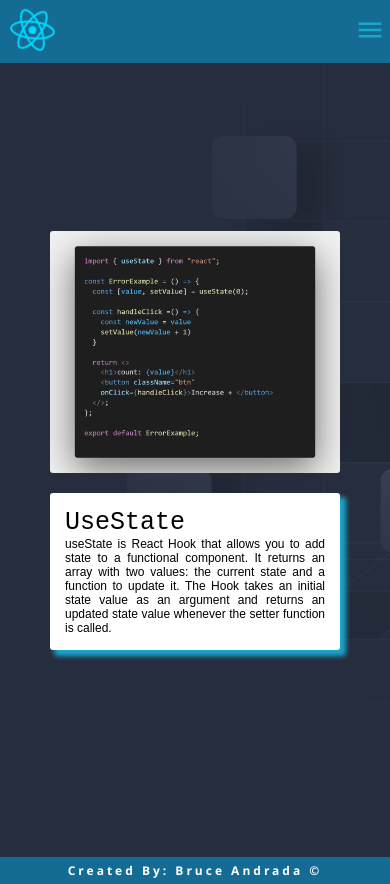
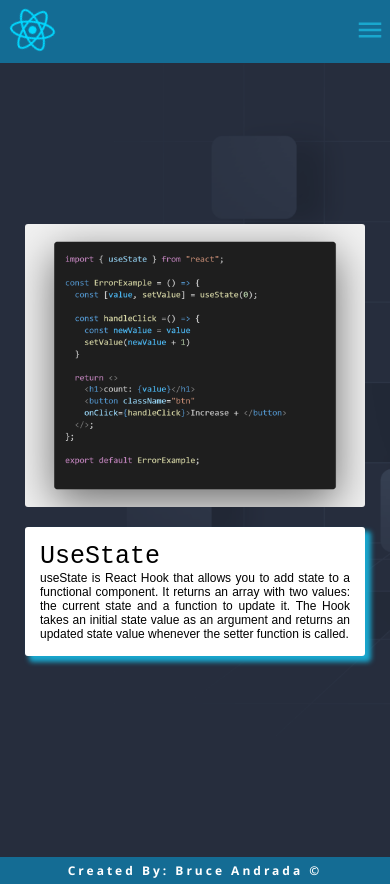
Before and after one commit to bmpandrada/react-guide, a React (Vite) app: page /UseStates in a window 390 px wide. Built offline with nearby package versions, Linux system fonts and the light colour scheme.

Commit message:
Update main.scss

```diff
--- a/src/main.scss
+++ b/src/main.scss
@@ -232,7 +232,7 @@ h2{
   .container{
     width: 100%;
     height: 100vh;
-    padding: 5rem;
+    padding: 2.5rem;
 
     background-size: cover;
     background-repeat: no-repeat;
```
